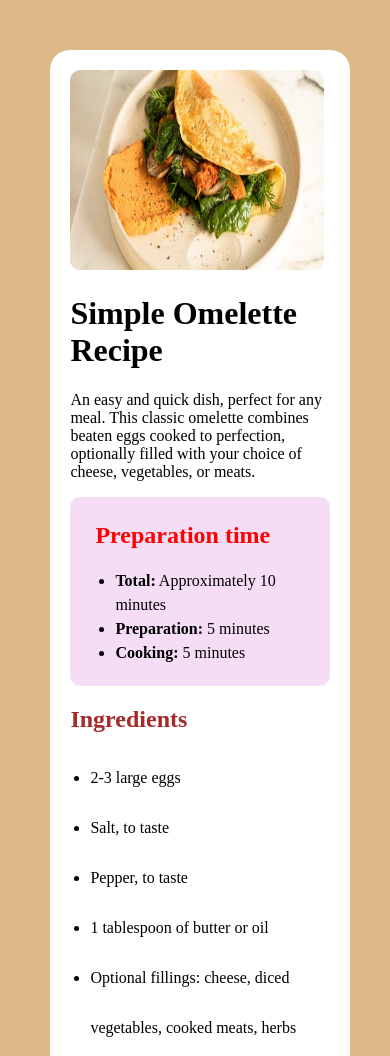
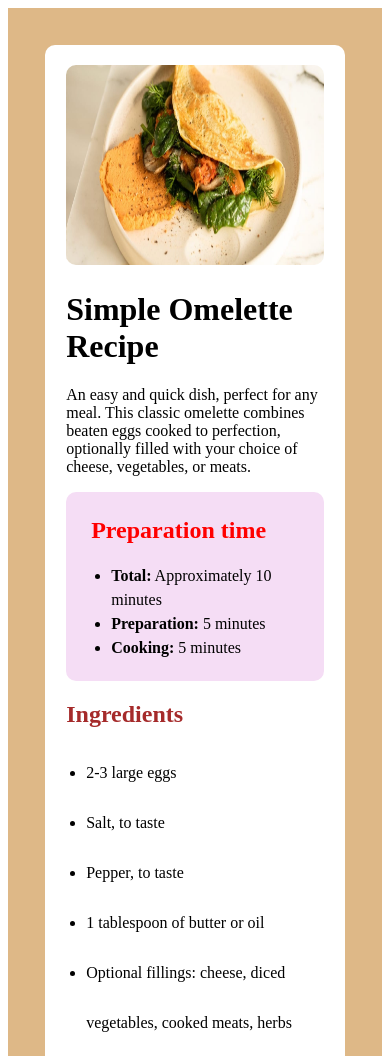
Before and after one commit to TollyG/html.Omellete-Recipe, a plain HTML site: page index.html in a window 390 px wide. Shown: the top 1056 px of the page. Drawn offline with Linux system fonts and the light colour scheme.

Commit message:
Add files via upload

```diff
--- a/index.html
+++ b/index.html
@@ -27,7 +27,8 @@
 <body>
   <div class="container">
     <div class="recipe">
-      <img src="./assets/images/image-omelette.jpeg" alt="Omelette" width="450px" height="200px">
+      <div class="control">
+        <img src="./assets/images/image-omelette.jpeg" alt="Omelette" width="550px" height="200px">
         <h1>Simple Omelette Recipe</h1>
         <p>An easy and quick dish, perfect for any meal. This classic omelette combines beaten eggs cooked
           to perfection, optionally filled with your choice of cheese, vegetables, or meats.
@@ -55,7 +56,8 @@
         <div>
           <h2 class="text">Instructions</h2>
           <ol class="list">
-          <li><b>Beat the eggs:</b> In a bowl, beat the eggs with a pinch of salt and pepper until they are well mixed.
+            <li><b>Beat the eggs:</b> In a bowl, beat the eggs with a pinch of salt and pepper until they are well
+              mixed.
               You can add a tablespoon of water or milk for a fluffier texture.
             </li>
             <li>
@@ -108,6 +110,9 @@
           <hr>
         </div>
       </div>
+
+    </div>
   </div>
 </body>
+
 </html>
--- a/style.css
+++ b/style.css
@@ -1,26 +1,30 @@
 body {
-  display: flex;
-  flex-direction: row;
-  justify-content: center;
-  align-items: center;
-  background-color: burlywood;
-  margin-top: 100px;
+  font-family: "Times New Roman", Times, serif;
+  font-size: 16px;
+  font-weight: 400;
 }
 .container {
-  background-color: white;
-  width: 500px;
+  background-color: burlywood;
+  padding: 10% 30%;
+  /* width: 500px;
   border-radius: 20px;
   height: 1900px;
-  margin-left: 100px;
-  position: relative;
+  margin-left: 100px; */
+  /* position: relative; */
 }
 img {
   margin-top: 20px;
   border-radius: 10px;
+  max-width: 100%;
+}
+.control {
+  margin-left: 1.3rem;
+  margin-right: 1.3rem;
+  padding-bottom: 20px;
 }
 .recipe {
-  margin-left: 20px;
-  margin-right: 20px;
+  background-color: white;
+  border-radius: 10px;
 }
 .Preparation {
   padding: 5px;
@@ -50,67 +54,10 @@ img {
 } */
 
 @media only screen and (max-width: 900px) {
-  .container {
-    background-color: white;
-    width: 80%;
-    border-radius: 20px;
-    height: 100%;
-    margin-left: 10px;
-    max-width: 100%;
-    /* margin-right: 50px; */
-    position: relative;
-    padding: 0;
-    /* justify-content: center;
-    align-items: center; */
+  .container{
+    padding: 10% 10%;
   }
-  body {
-    display: flex;
-    flex-direction: row;
-    justify-content: center;
-    align-items: center;
-    background-color: burlywood;
-    margin-top: 50px;
-    /* max-width: 100%; */
-  }
-  img {
-    width: 330px;
-    height: 200px;
-    max-width: 100%;
-  }
-  .recipe {
-    margin-left: 20px;
-    margin-right: 20px;
-    font-size: 16px;
-    max-width: 100%;
-  }
-  .time {
-    margin-left: 10px;
-  }
-  /* html {
-    max-width: 100%;
-  } */
-  .Ingredients {
-    width: 100px;
-    padding-left: 5px;
-  }
-  .column {
-    display: flex;
-    flex-direction: row;
-    gap: 30px;
-    padding-left: 30px;
-    /* box-sizing: border-box; */
-  }
-  .row {
-    display: inline-flex;
-    flex-direction: column;
-    gap: 5px;
+  .column{
+    padding-left: 20px;
   }
 }
-@media only screen and (max-width: 1280px) {
-   /* .container{
-    height: 1700px;
-   }  */
-   img{
-    width: 98%;
-   }
-}
```
Lines whose indentation alone changed are shown as unchanged.
